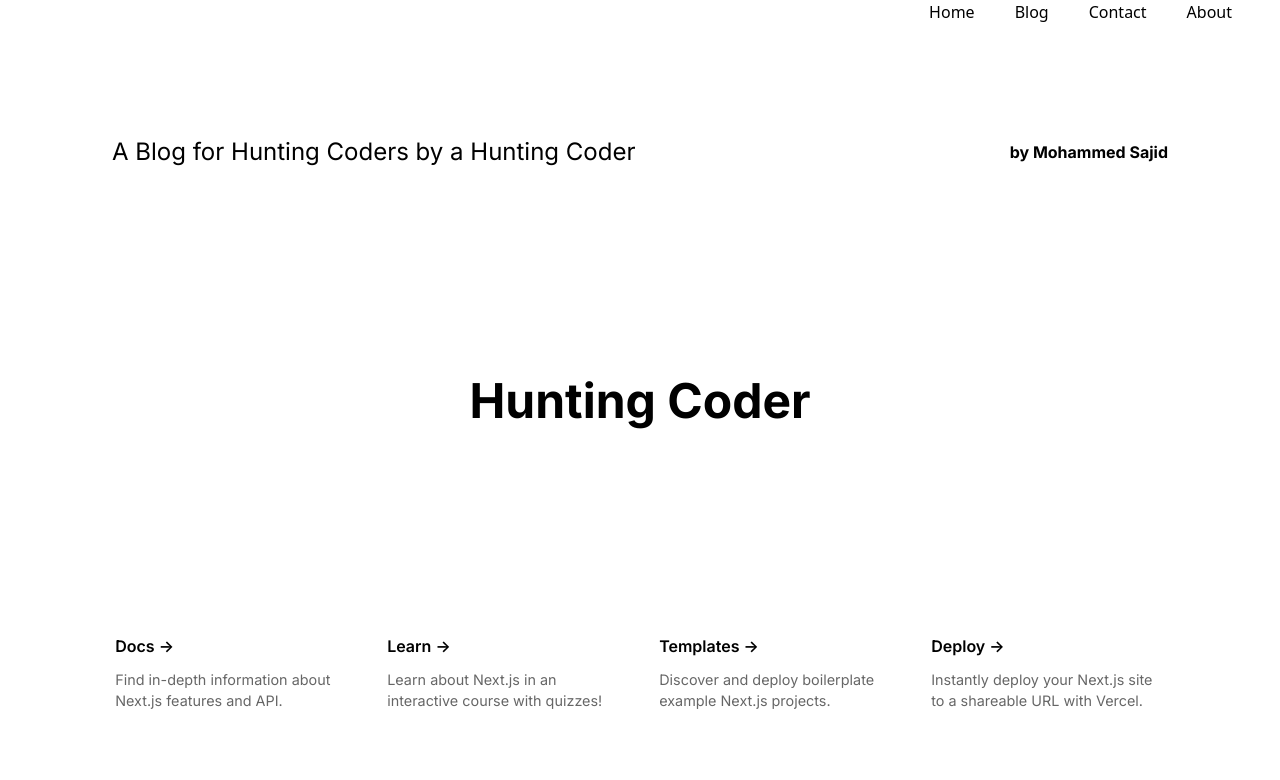
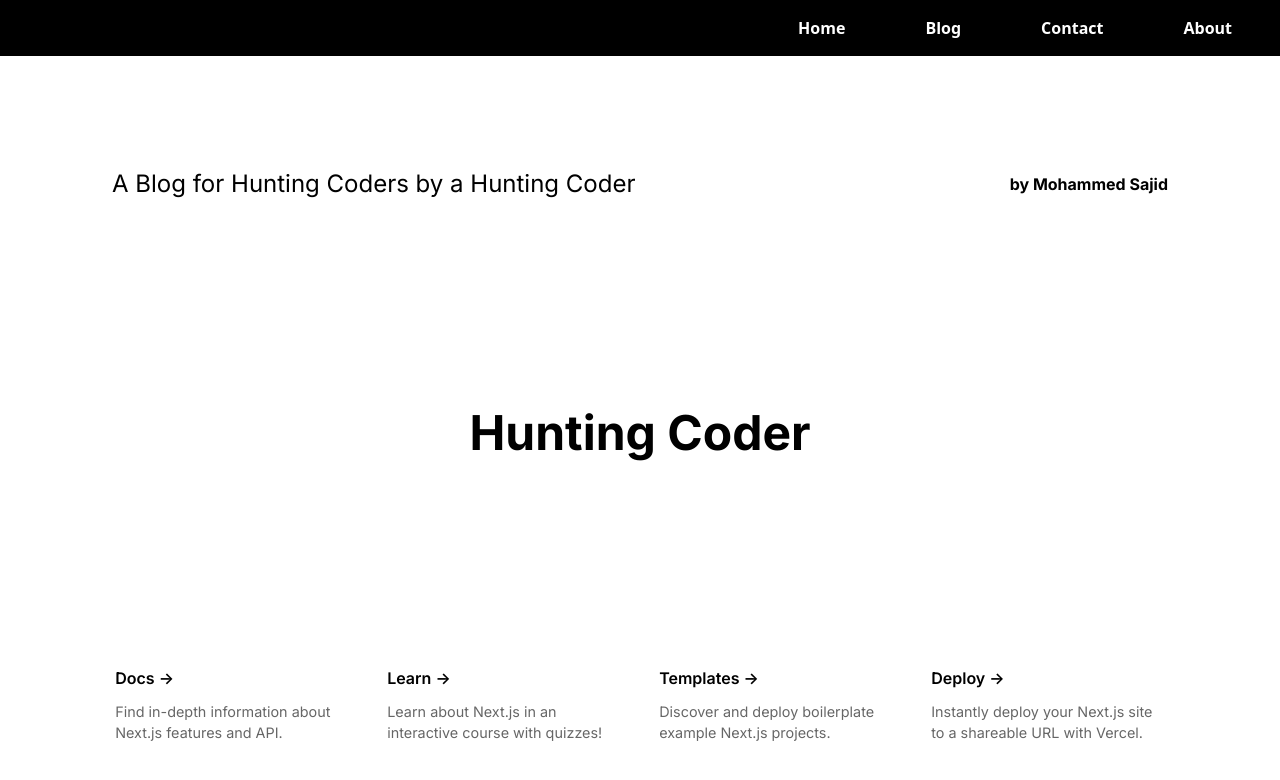
Before and after one commit to SajidCurious/learn-next, a Next.js app: page / in a window 1280 px wide. Shown: the top 780 px of the page. Built offline with nearby package versions, Linux system fonts and the light colour scheme.

Commit message:
completed nav bar and yet to style it

```diff
--- a/src/pages/index.js
+++ b/src/pages/index.js
@@ -14,9 +14,9 @@ export default function Home() {
         <meta name="viewport" content="width=device-width, initial-scale=1" />
         <link rel="icon" href="/favicon.ico" />
       </Head>
-      <nav>
-        <ul className="flex justify-end px-12 gap-10">
-          <li>Home</li>
+      <nav className="bg-black">
+        <ul className="flex justify-end px-12 gap-20 items-center py-4 text-white font-semibold">
+          <li className="hover:underline-offset-4">Home</li>
           <li>Blog</li>
           <li>Contact</li>
           <li>About</li>
```
